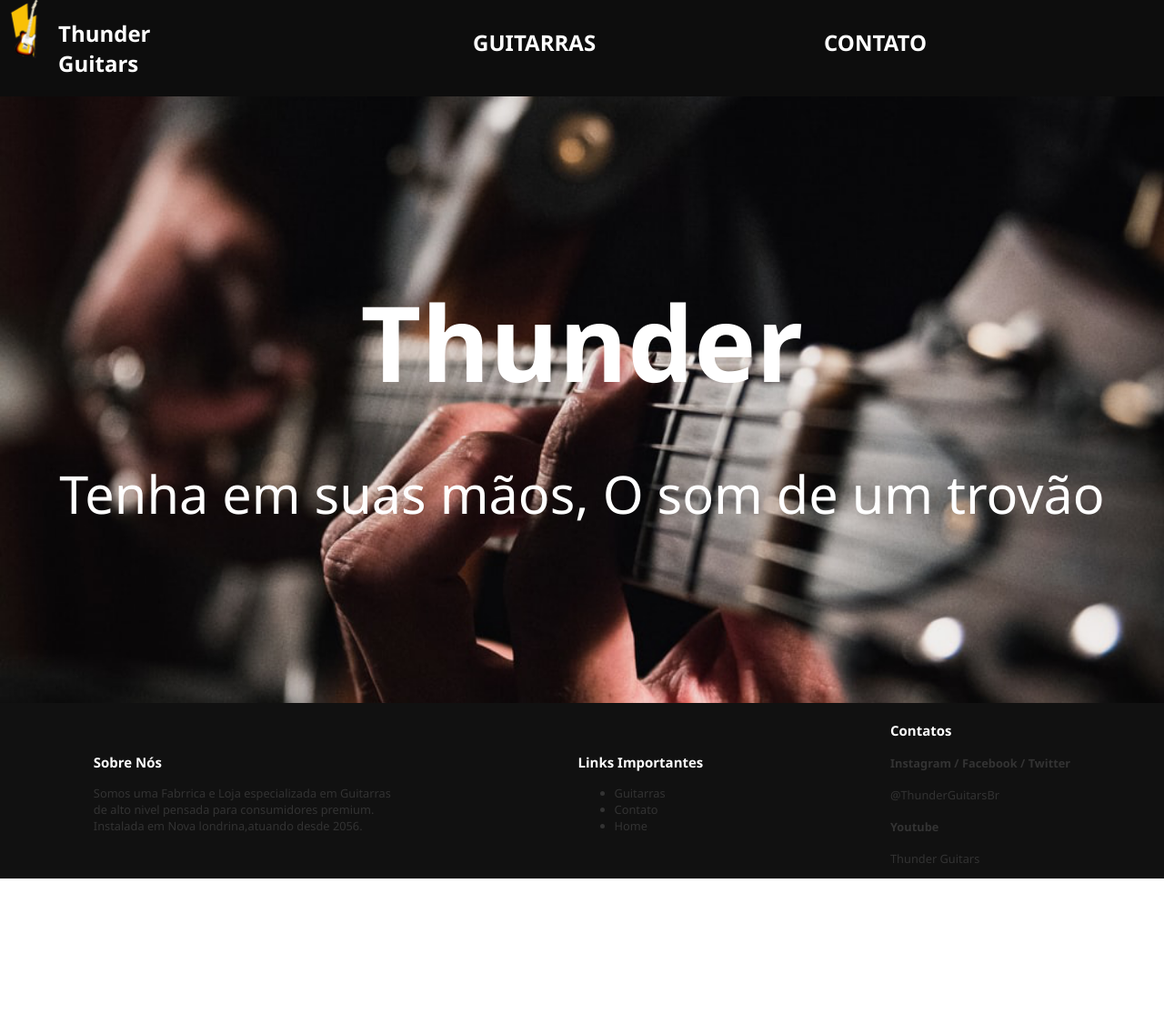
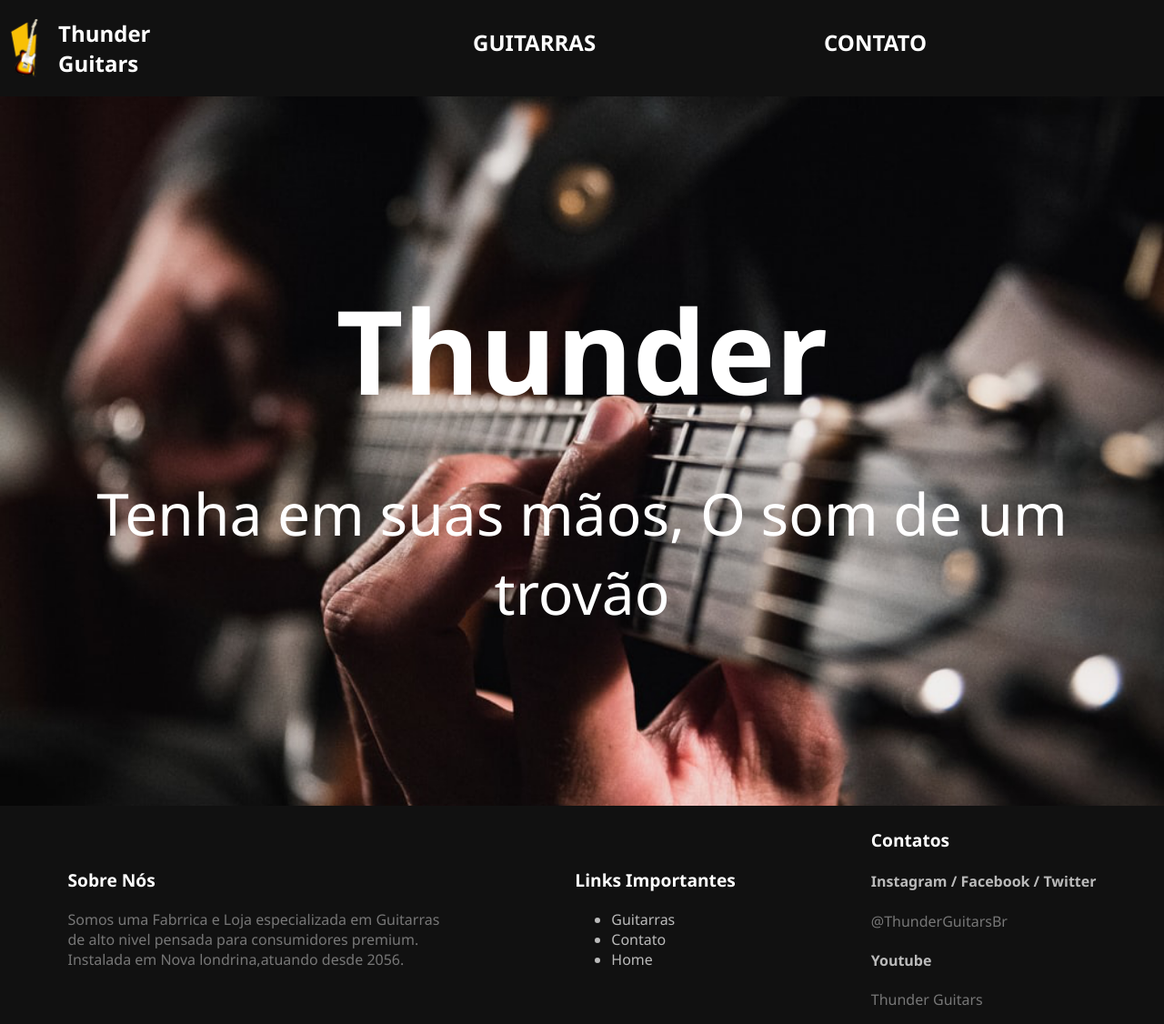
Before and after one commit to GSGodinho/Thunder-Guitars, a plain HTML site: page index.html in a window 1280 px wide. Shown: the whole page at 91% size. Before the commit the page ends 966 px from the top, so only its background shows below. Drawn offline with Linux system fonts and the light colour scheme.

Commit message:
Modificações feitas em sala 16/11

```diff
--- a/css/Footer.css
+++ b/css/Footer.css
@@ -1,23 +1,29 @@
+
+
+.Footer-Titulos
+{
+    color: #fff;
+    font-size: 1.2rem;
+}
+.Footer-Text
+{
+    font-size: 1rem;
+}
+.Footer-Subtitulos
+{
+    color: #bbb;
+
+}
+.Footer-Lista
+{
+    margin: auto;
+}
 footer
 {
     background-color: #111;
     display: flex;
-    color: #333;
     padding-top: 5px;
-    font-size: 1vw;
+    font-size: 1rem;
+    color: #777;
 
 }
-
-.Footer-Titulos
-{
-    color: #fff;
-}
-.Footer-Text
-{
-    font-size: 1vw;
-}
-
-.Footer-Lista
-{
-    margin: auto;
-}
--- a/css/Header.css
+++ b/css/Header.css
@@ -1,6 +1,6 @@
 .cabeçalho_principal
 {
-    background-color: rgba(0, 0, 0, 0.95);
+    background-color: #111;
     display: flex;
 }
 .menu_navegacao
@@ -20,8 +20,6 @@
     justify-content: space-evenly;
 
     list-style:none;
-
-    font-weight: 800;
 }
 .menu_navegação-lista-item
 {
@@ -45,5 +43,15 @@
 {
     display: flex;
     color: #fff;
-    position: unset;
+
 }
+.Tipologia
+{
+    margin: auto 0;
+}
+.Logo
+{
+    margin: auto 0;
+    width: 64px;
+    height: 64px;
+}
--- a/css/Main-Contato.css
+++ b/css/Main-Contato.css
@@ -10,7 +10,7 @@
 {
     color: rgb(255, 255, 255);
     text-align: center;
-    font-size: 50px;
+    font-size: 4rem;
     margin: 0;
     background-color: rgba(0, 0, 0,0.15);
 }
@@ -26,7 +26,7 @@
 .Formulario-de-contato-Titulo
 {
     text-align: center;
-    font-size: 40px;
+    font-size: 2.5rem;
     font-weight: 00;
 }
 .Formulario-de-contato-linha
@@ -71,7 +71,7 @@
 
 .Formulario-de-contato-linha-etiqueta
 {
-    font-size: 1.52vmax;
+    font-size: 1.52rem;
     font-weight: 500;
     margin: 5px 20px;
 }
--- a/css/Main-Index.css
+++ b/css/Main-Index.css
@@ -11,13 +11,13 @@
 }
 .chamada_principal-titulo
 {
-    font-size: 9vw;
+    font-size: 8rem;
     display: inline-block;
     margin: 2%;
 }
 .chamada_principal-subtitulo
 {
-    font-size: 4.5vw;
+    font-size: 4rem;
     margin: 2%;
     font-weight: 200;
 
--- a/css/style.css
+++ b/css/style.css
@@ -1,5 +1,6 @@
 body{
     margin: 0px;
+    box-sizing: border-box;
     font-family: 'Segoe UI', Tahoma, Geneva, Verdana, sans-serif;
 }
 a
--- a/index.html
+++ b/index.html
@@ -15,8 +15,8 @@
 <body>
     <header class="cabeçalho_principal">
         <div class="Marca">
-            <img  class="Logo" src="favicon/favicon-260x260.png" width="64px" height="64px">
-            <a href="index.html"><h2 class="Tipologia">Thunder Guitars</h2></a>
+            <img  class="Logo" src="favicon/favicon-260x260.png">
+             <a class="Tipologia" href="index.html"><h2 >Thunder Guitars</h2></a>
         </div>
         <div class="menu_navegacao">
             <nav>
@@ -52,13 +52,13 @@
         <div class="Footer-Lista">
             <h3 class="Footer-Titulos">Links Importantes</h3>
             <ul>
-                <li class="Footer-Link">
+                <li class="Footer-Subtitulos">
                     <a href="Produtos.html">Guitarras</a>
                 </li>
-                <li class="Footer-Link">
+                <li class="Footer-Subtitulos">
                     <a href="Contato.html">Contato</a>
                 </li>
-                <li class="Footer-Link">
+                <li class="Footer-Subtitulos">
                     <a href="index.html">Home</a>
                 </li>
             </ul>
@@ -68,11 +68,11 @@
         <div class="Footer-Lista">
             <h3 class="Footer-Titulos">Contatos</h3>
             <div>
-                <h4>Instagram / Facebook / Twitter </h4>
+                <h4 class="Footer-Subtitulos">Instagram / Facebook / Twitter </h4>
                 <p>@ThunderGuitarsBr</p>
             </div>
             <div>
-                <h4>Youtube</h4>
+                <h4 class="Footer-Subtitulos">Youtube</h4>
                 <p>Thunder Guitars</p>
             </div>
         </div>
```
Also changed, not shown: Contato.html (+7 -7 lines), Produtos.html (+14 -14 lines), Serviços.html (+7 -7 lines), css/Main-Produtos.css (+5 -5 lines).
